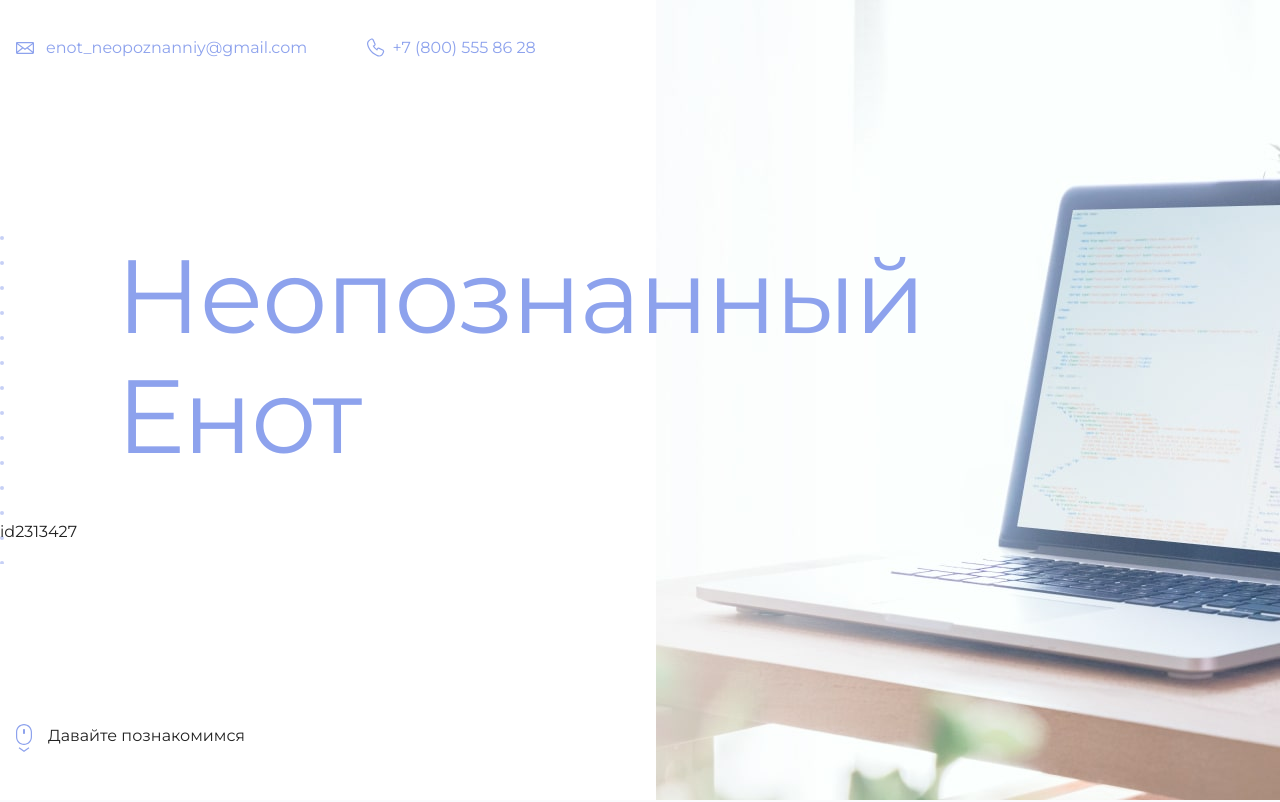
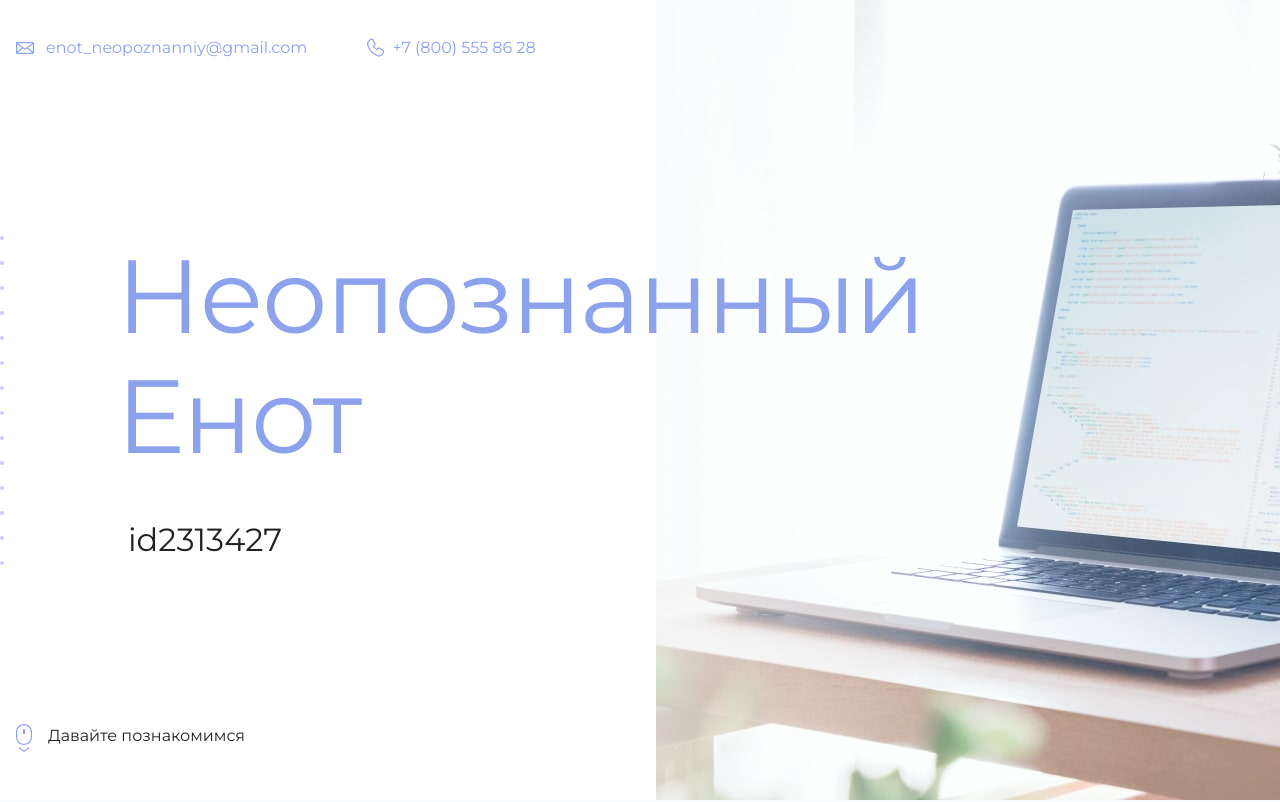
Before and after one commit to manager86/1, a plain HTML site: page index.html in a window 1280 px wide. Shown: the top 802 px of the page. Drawn offline with Linux system fonts and the light colour scheme.

Commit message:
index на 22 строке

```diff
--- a/index.html
+++ b/index.html
@@ -19,8 +19,7 @@
       <section class="hero-image">
         <div class="container">
           <h1 class="heading">Неопознанный Енот</h1>
-          id2313427
-          <p><!-- Тут ваш id на сайте Академии --></p>
+          <p>id2313427</p>
         </div>
       </section>
 
```
